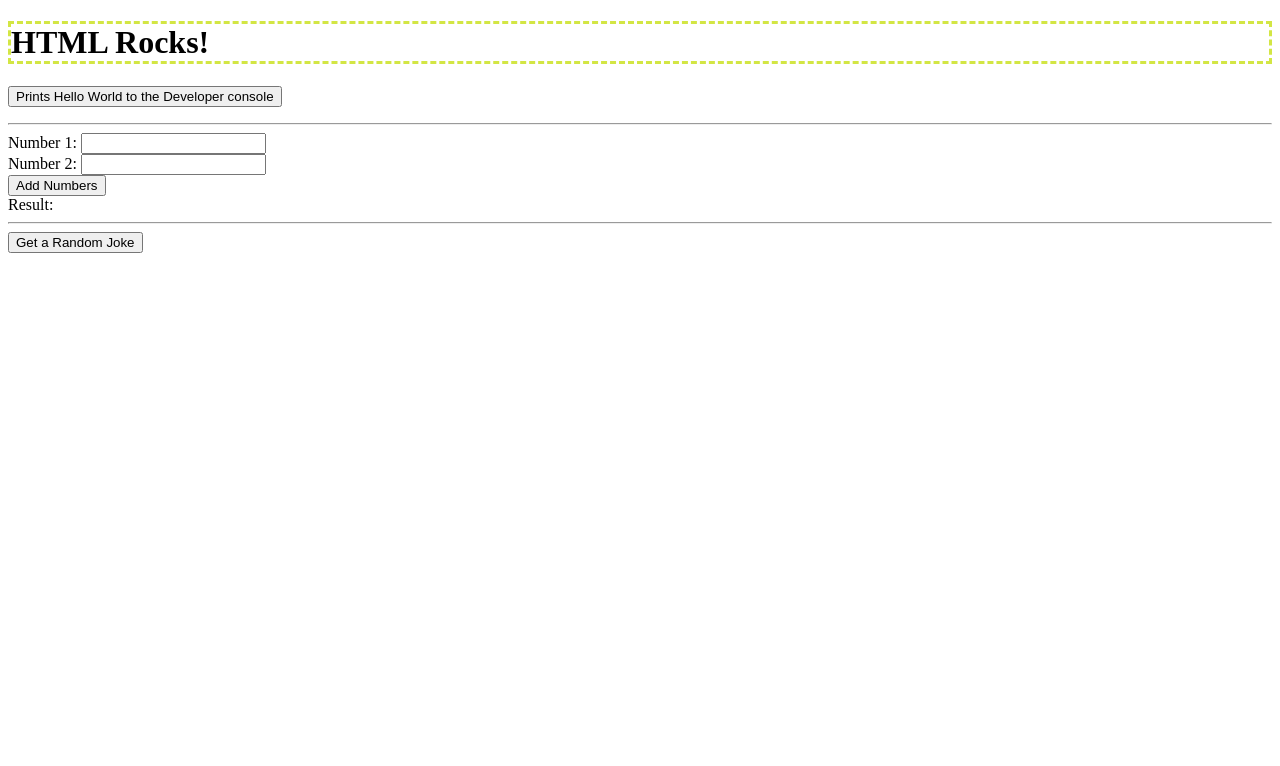
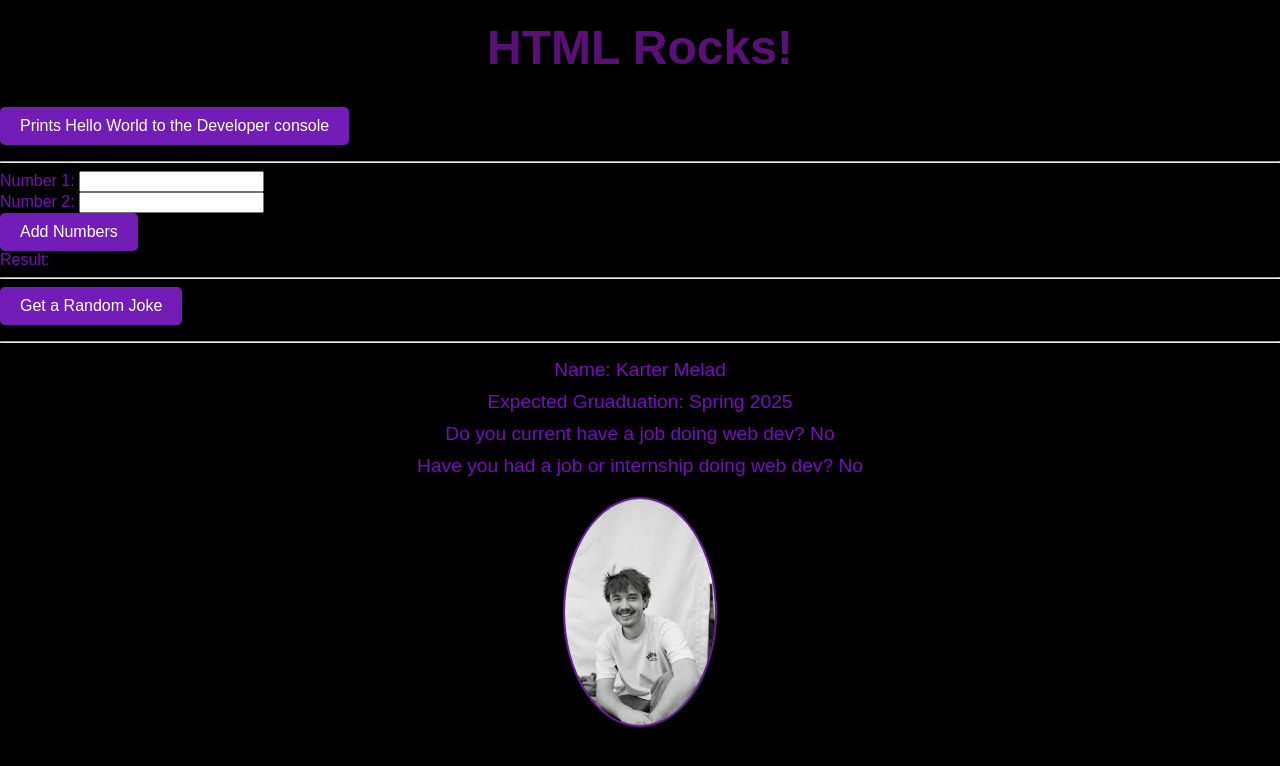
Before and after one commit to kartermelad/m2.2lab, a website: page index.html in a window 1280 px wide. Drawn offline with Linux system fonts and the light colour scheme.

Commit message:
lab update

```diff
--- a/css/style.css
+++ b/css/style.css
@@ -1,4 +1,48 @@
-h1{
-  border-color: #d3e644;
-  border-style: dashed;
+body {
+  font-family: 'Arial', sans-serif;
+  background-color: #000000;
+  color: #760ebb;
+  margin: 0;
+  padding: 0;
 }
+
+h1 {
+  text-align: center;
+  color: #5b1079;
+  font-size: 3em;
+  margin-top: 20px;
+}
+
+button {
+  background-color: #731db9;
+  color: rgb(255, 255, 255);
+  padding: 10px 20px;
+  border: none;
+  border-radius: 5px;
+  cursor: pointer;
+  font-size: 1em;
+}
+
+button:hover {
+  background-color: #511199;
+}
+
+ul {
+  list-style-type: none;
+  padding: 0;
+  text-align: center;
+}
+
+ul li {
+  margin: 10px 0;
+  font-size: 1.2em;
+}
+
+#avatar {
+  width: 150px; /* Adjust the width as needed */
+  height: auto; /* Maintain aspect ratio */
+  border-radius: 50%; /* Optional: Make the image circular */
+  display: block;
+  margin: 20px auto;
+  border: 2px solid #6d1ea1;
+}
--- a/index.html
+++ b/index.html
@@ -32,6 +32,17 @@
 
   <button id="jokeButton">Get a Random Joke</button>
   <p id="joke"></p>
+
+  <hr>
+
+  <ul>
+    <li>Name: Karter Melad</li>
+    <li>Expected Gruaduation: Spring 2025</li>
+    <li>Do you current have a job doing web dev? No</li>
+    <li>Have you had a job or internship doing web dev? No</li>
+  </ul>
+
+  <img src = "img/portrait.jpg" alt = "Your avatar" id = "avatar">
 
   <script type="module" script="js/main.js">
     import {helloWorld, add, fetchRandomJoke} from './js/main.js';
--- a/js/main.js
+++ b/js/main.js
@@ -10,7 +10,7 @@
  * This function prints the string 'Hello World' to the console
  */
 export function helloWorld() {
-    console.log('Hello World');
+    alert('Hello World');
 }
 
 /**
```
Also changed, not shown: test/test.js (+16 -1 lines), README.md, img/portrait.jpg (added).
